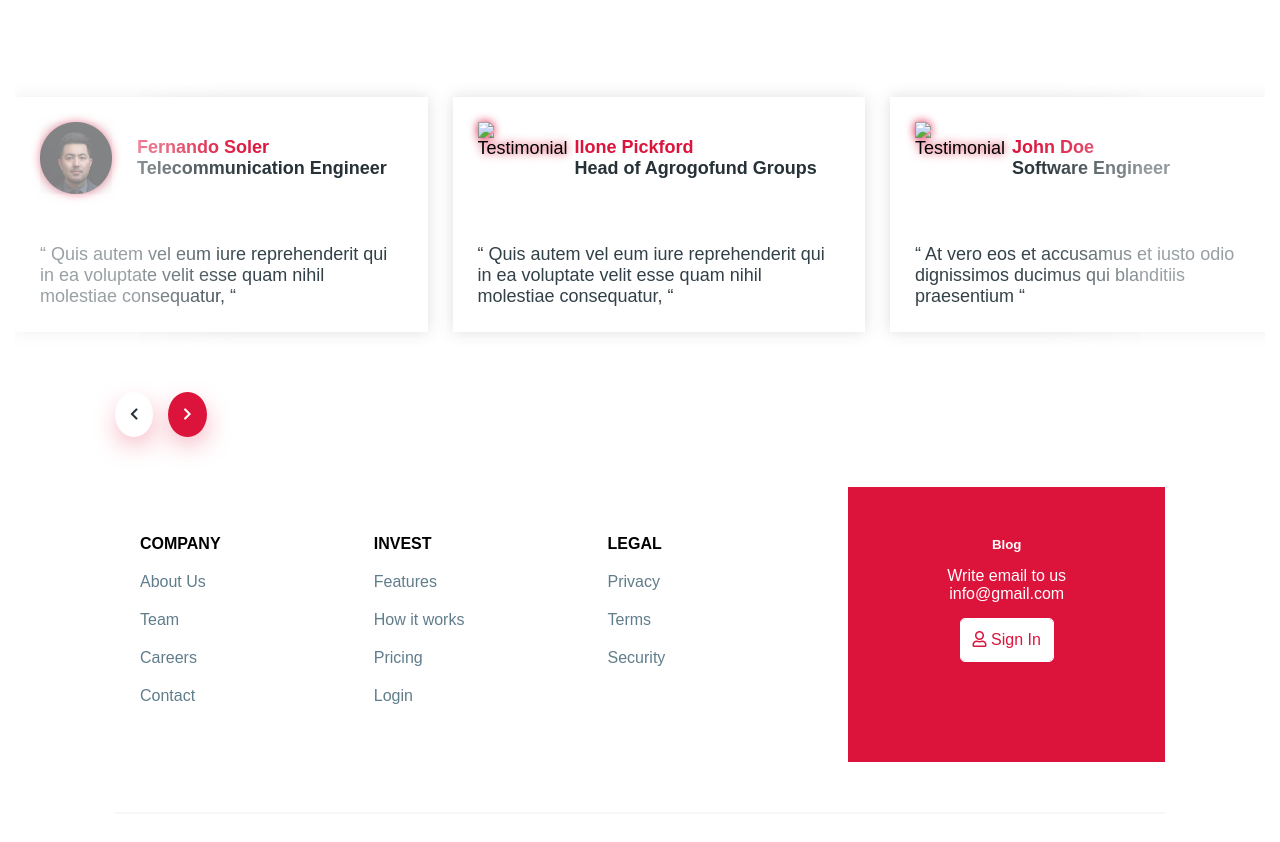
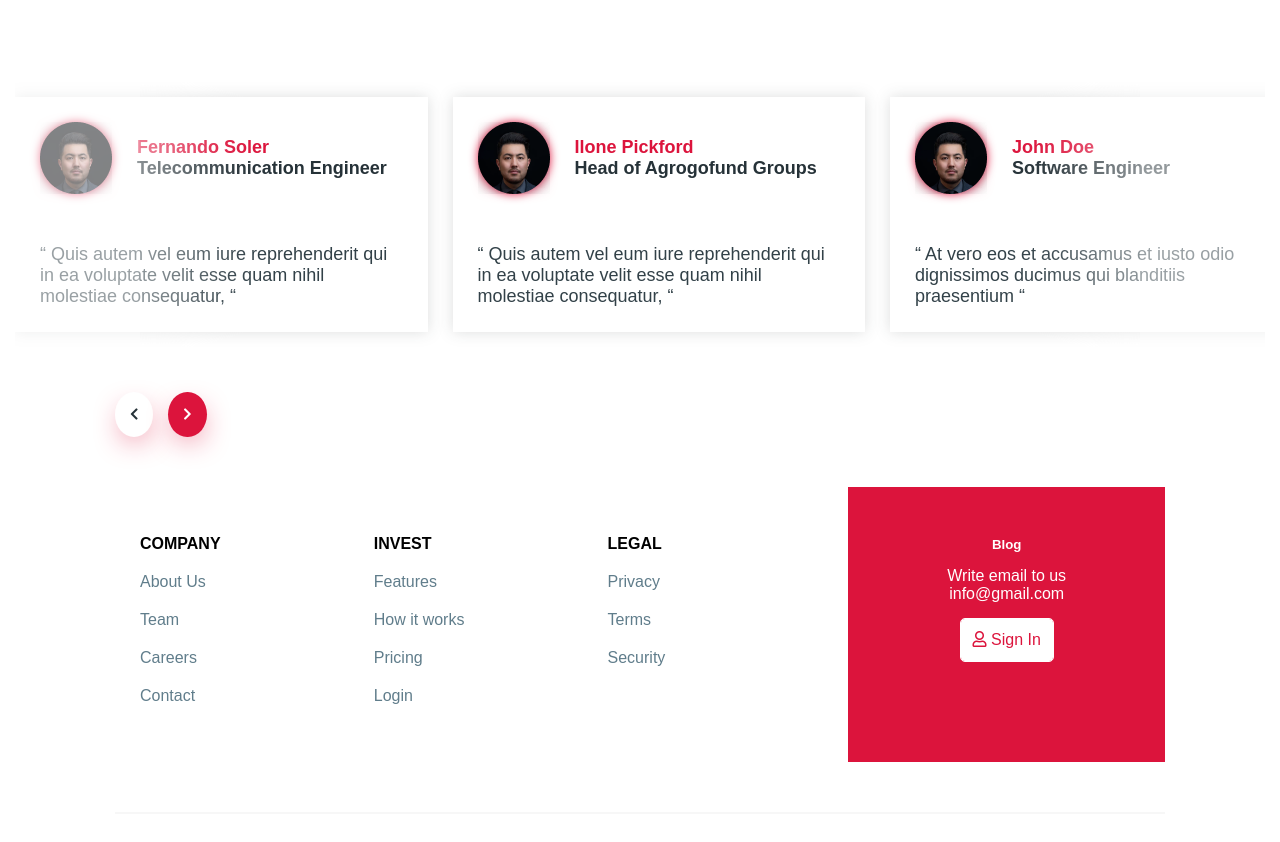
Before and after one commit to mzain42401/landingpage, a plain HTML site: page index.html in a window 1280 px wide. Shown: the part 2620-3462 px from the top of the page. Drawn offline with Linux system fonts and the light colour scheme; the site is published under a folder, as on GitHub Pages, so addresses that start at the root find nothing; a web font is replaced by a local one.

Commit message:
first commit

```diff
--- a/index.html
+++ b/index.html
@@ -184,7 +184,7 @@
                         <div class="testimonial">
                             <div class="testimonial__profile">
                                 <div class="testimonial__img">
-                                    <img src="/assets/img/man.png" alt="Testimonial">
+                                    <img src="./assets/img/man.png" alt="Testimonial">
                                 </div>
                                 <div class="testimonial__info">
                                     <h4 class="testimonial__name"> Ilone Pickford</h4>
@@ -198,7 +198,7 @@
                         <div class="testimonial">
                             <div class="testimonial__profile">
                                 <div class="testimonial__img">
-                                    <img src="/assets/img/man.png" alt="Testimonial">
+                                    <img src="./assets/img/man.png" alt="Testimonial">
                                 </div>
                                 <div class="testimonial__info">
                                     <h4 class="testimonial__name"> John Doe</h4>
@@ -212,7 +212,7 @@
                         <div class="testimonial">
                             <div class="testimonial__profile">
                                 <div class="testimonial__img">
-                                    <img src="/assets/img/man.png" alt="Testimonial">
+                                    <img src="./assets/img/man.png" alt="Testimonial">
                                 </div>
                                 <div class="testimonial__info">
                                     <h4 class="testimonial__name"> Ilone Pickford</h4>
@@ -226,7 +226,7 @@
                         <div class="testimonial">
                             <div class="testimonial__profile">
                                 <div class="testimonial__img">
-                                    <img src="/assets/img/man.png" alt="Testimonial">
+                                    <img src="./assets/img/man.png" alt="Testimonial">
                                 </div>
                                 <div class="testimonial__info">
                                     <h4 class="testimonial__name"> Fernando Soler</h4>
@@ -240,7 +240,7 @@
                         <div class="testimonial">
                             <div class="testimonial__profile">
                                 <div class="testimonial__img">
-                                    <img src="/assets/img/man.png" alt="Testimonial">
+                                    <img src="./assets/img/man.png" alt="Testimonial">
                                 </div>
                                 <div class="testimonial__info">
                                     <h4 class="testimonial__name"> Ilone Pickford</h4>
@@ -254,7 +254,7 @@
                         <div class="testimonial">
                             <div class="testimonial__profile">
                                 <div class="testimonial__img">
-                                    <img src="/assets/img/man.png" alt="Testimonial">
+                                    <img src="./assets/img/man.png" alt="Testimonial">
                                 </div>
                                 <div class="testimonial__info">
                                     <h4 class="testimonial__name"> John Doe</h4>
@@ -268,7 +268,7 @@
                         <div class="testimonial">
                             <div class="testimonial__profile">
                                 <div class="testimonial__img">
-                                    <img src="/assets/img/man.png" alt="Testimonial">
+                                    <img src="./assets/img/man.png" alt="Testimonial">
                                 </div>
                                 <div class="testimonial__info">
                                     <h4 class="testimonial__name"> Ilone Pickford</h4>
@@ -282,7 +282,7 @@
                         <div class="testimonial">
                             <div class="testimonial__profile">
                                 <div class="testimonial__img">
-                                    <img src="/assets/img/man.png" alt="Testimonial">
+                                    <img src="./assets/img/man.png" alt="Testimonial">
                                 </div>
                                 <div class="testimonial__info">
                                     <h4 class="testimonial__name"> John Doe</h4>
```
